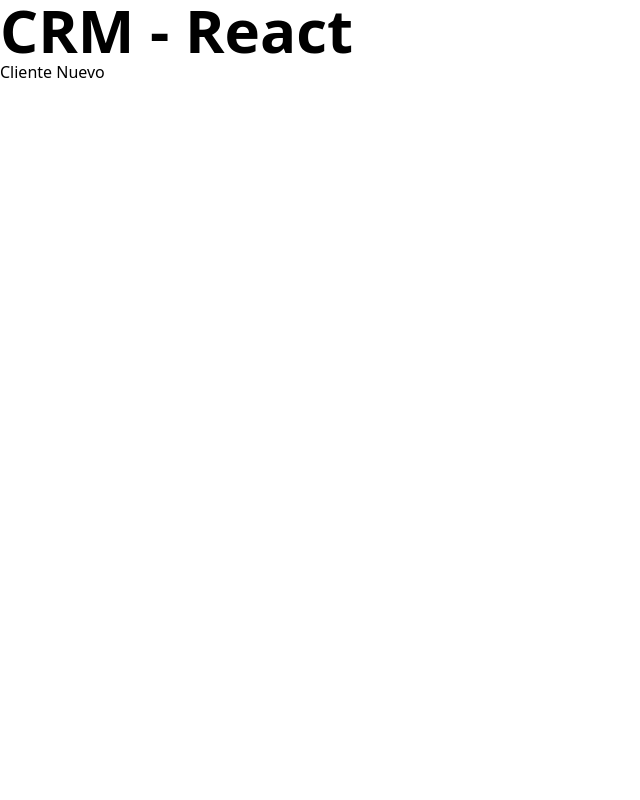
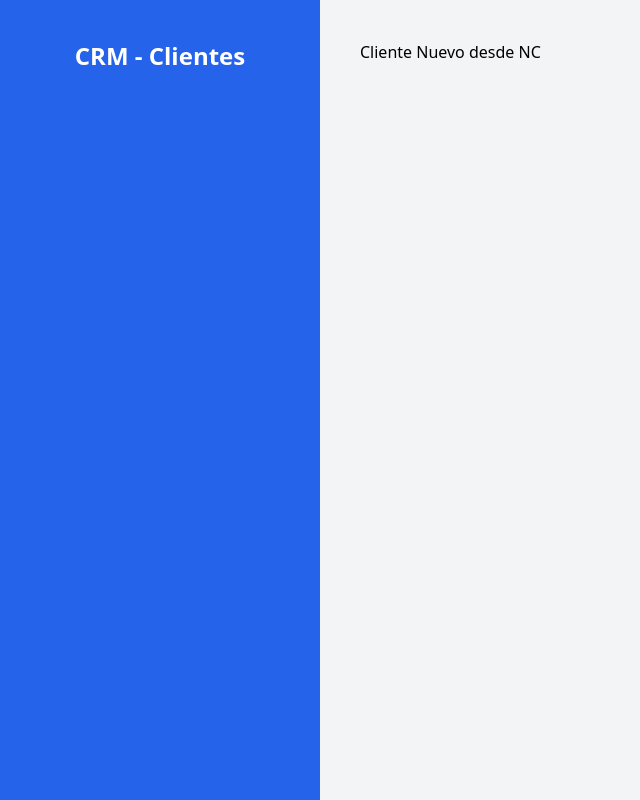
Before and after one commit to Noodle96/ReactPortfolio, a React (Vite) app in the folder crm/: page /clientes/nuevo in a window 1280 px wide. Shown: the whole page, without its empty margins (0-640 px from the left). Built offline with nearby package versions, Linux system fonts and the light colour scheme.

Commit message:
Creando el layout principal

```diff
--- a/crm/index.html
+++ b/crm/index.html
@@ -4,9 +4,9 @@
     <meta charset="UTF-8" />
     <link rel="icon" type="image/svg+xml" href="/vite.svg" />
     <meta name="viewport" content="width=device-width, initial-scale=1.0" />
-    <title>Vite + React</title>
+    <title>CRM - React Roter DOM - Vite - Tailwind CSS</title>
   </head>
-  <body>
+  <body class="min-h-screen bg-gray-100">
     <div id="root"></div>
     <script type="module" src="/src/main.jsx"></script>
   </body>
--- a/crm/src/components/Layaout.jsx
+++ b/crm/src/components/Layaout.jsx
@@ -2,9 +2,13 @@ import React from 'react'
 import {Outlet} from 'react-router-dom';
 const Layaout = () => {
 return (
-    <div>
-        <h1 className=' text-6xl font-bold'>CRM - React</h1>
-        <Outlet />
+    <div className='md:flex md:min-h-screen'>
+        <aside className=' md:w-1/4 bg-blue-600 px-5 py-10'>
+            <h2 className=' text-2xl font-black text-center text-white'>CRM - Clientes</h2>
+        </aside>
+        <main className='md:w-3/4 p-10 md:h-screen overflow-scroll'>
+            <Outlet />
+        </main>
     </div>
 )
 }
--- a/crm/src/pages/ClienteNuevo.jsx
+++ b/crm/src/pages/ClienteNuevo.jsx
@@ -3,7 +3,7 @@ import React from 'react'
 const ClienteNuevo = () => {
   return (
     <div>
-      Cliente Nuevo
+      Cliente Nuevo desde NC
     </div>
   )
 }
```
